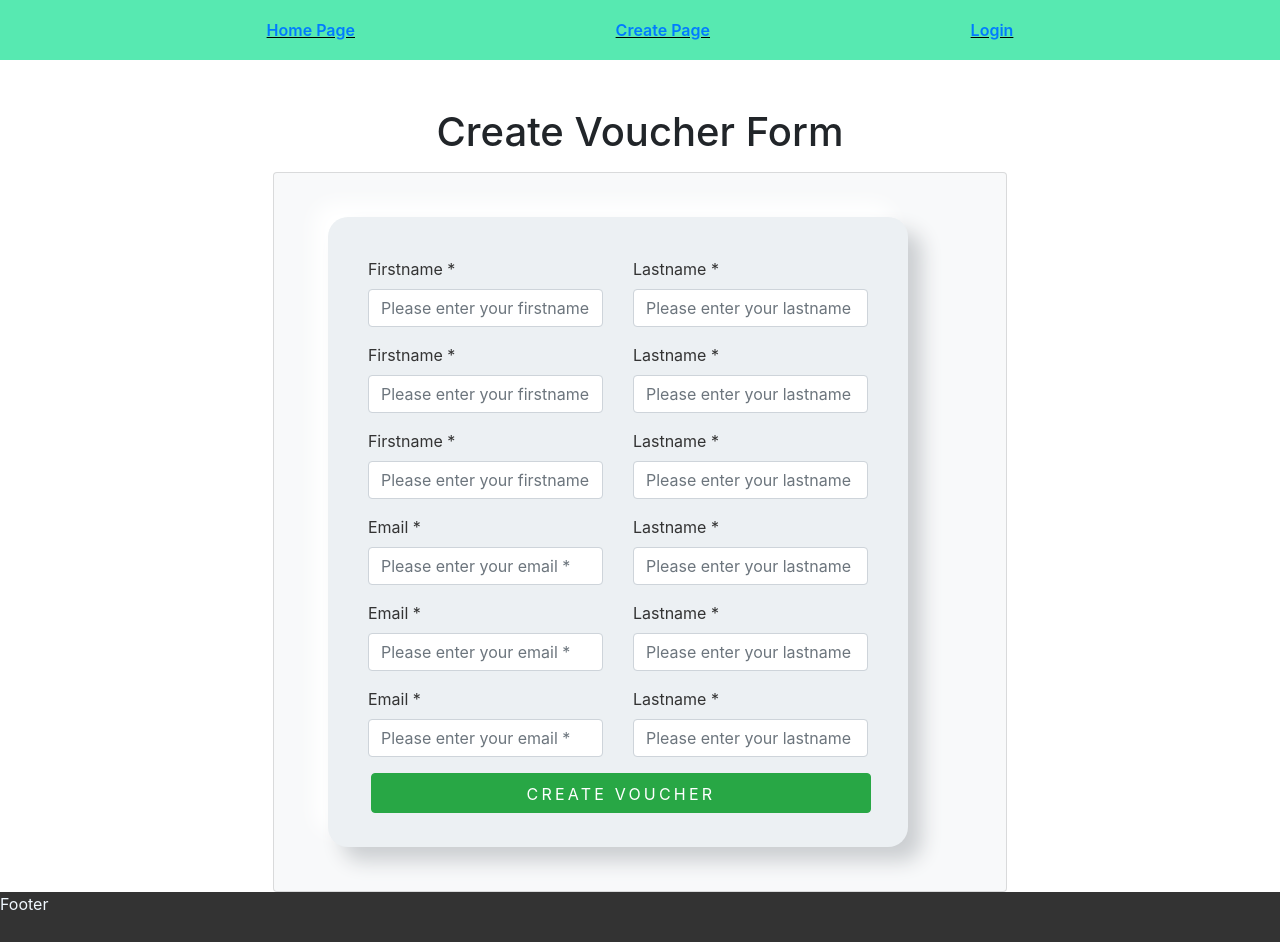
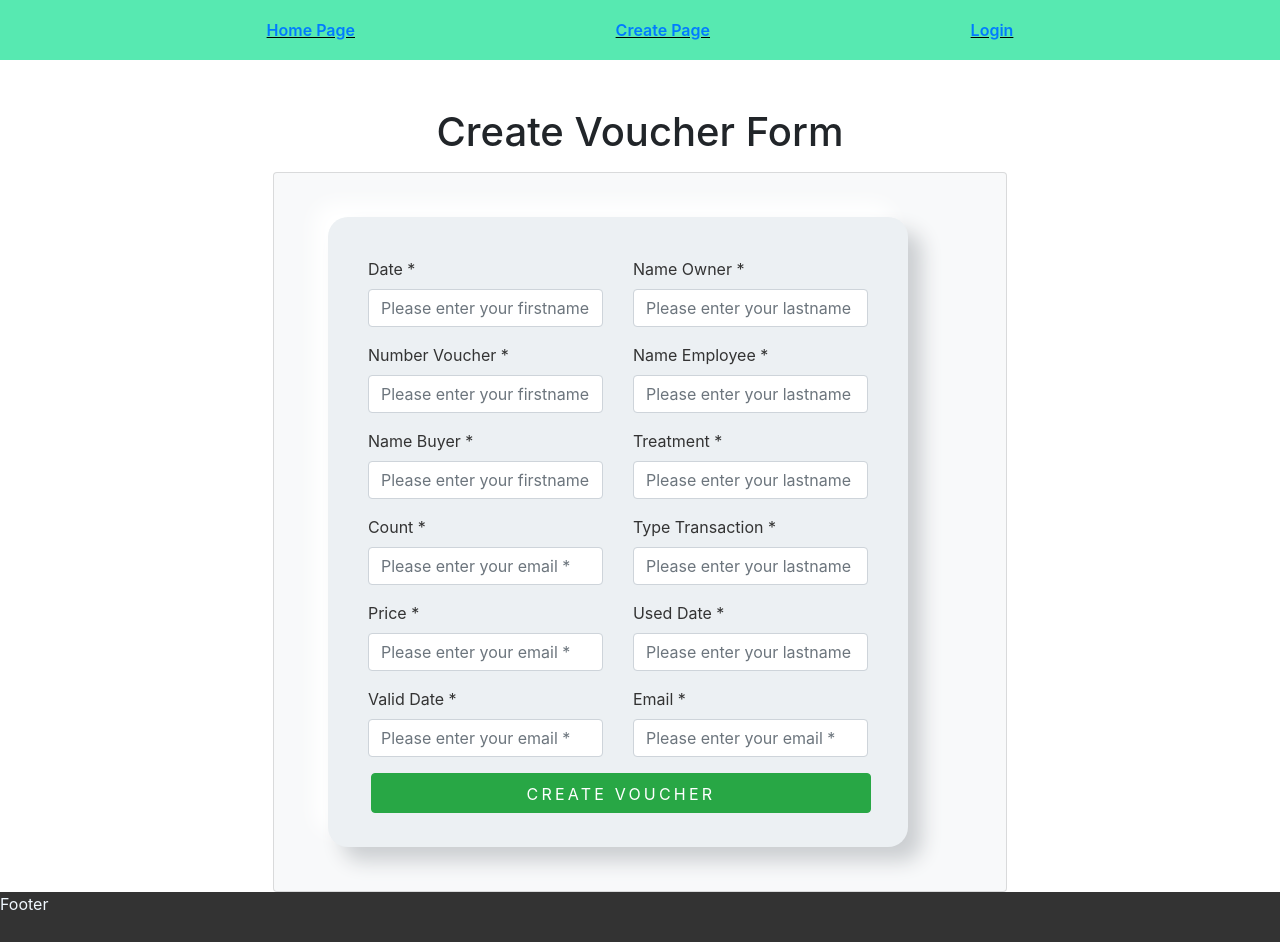
Before and after one commit to nikindtmas1/gift-vouchers, a React (Create React App) app in the folder client/: page /create in a window 1280 px wide. Built offline with nearby package versions, Linux system fonts and the light colour scheme.

Commit message:
Update Create Page

```diff
--- a/client/src/components/CreatePage/CreatePage.js
+++ b/client/src/components/CreatePage/CreatePage.js
@@ -16,26 +16,26 @@ const CreatePage = () => {
                             <div className="controls">
                                 <div className="row">
                                     <div className="col-md-6">
-                                        <div className="form-group"> <label for="form_name">Firstname *</label> <input id="form_name" type="text" name="name" className="form-control" placeholder="Please enter your firstname *" required="required" data-error="Firstname is required." /> </div>
-                                        <div className="form-group"> <label for="form_name">Firstname *</label> <input id="form_name" type="text" name="name" className="form-control" placeholder="Please enter your firstname *" required="required" data-error="Firstname is required." /> </div>
-                                        <div className="form-group"> <label for="form_name">Firstname *</label> <input id="form_name" type="text" name="name" className="form-control" placeholder="Please enter your firstname *" required="required" data-error="Firstname is required." /> </div>
+                                        <div className="form-group"> <label for="form_name">Date *</label> <input id="form_name" type="text" name="name" className="form-control" placeholder="Please enter your firstname *" required="required" data-error="Firstname is required." /> </div>
+                                        <div className="form-group"> <label for="form_name">Number Voucher *</label> <input id="form_name" type="text" name="name" className="form-control" placeholder="Please enter your firstname *" required="required" data-error="Firstname is required." /> </div>
+                                        <div className="form-group"> <label for="form_name">Name Buyer *</label> <input id="form_name" type="text" name="name" className="form-control" placeholder="Please enter your firstname *" required="required" data-error="Firstname is required." /> </div>
                                     </div>
                                     <div className="col-md-6">
-                                        <div className="form-group"> <label for="form_lastname">Lastname *</label> <input id="form_lastname" type="text" name="surname" className="form-control" placeholder="Please enter your lastname *" required="required" data-error="Lastname is required." /> </div>
-                                        <div className="form-group"> <label for="form_lastname">Lastname *</label> <input id="form_lastname" type="text" name="surname" className="form-control" placeholder="Please enter your lastname *" required="required" data-error="Lastname is required." /> </div>
-                                        <div className="form-group"> <label for="form_lastname">Lastname *</label> <input id="form_lastname" type="text" name="surname" className="form-control" placeholder="Please enter your lastname *" required="required" data-error="Lastname is required." /> </div>
+                                        <div className="form-group"> <label for="form_lastname">Name Owner *</label> <input id="form_lastname" type="text" name="surname" className="form-control" placeholder="Please enter your lastname *" required="required" data-error="Lastname is required." /> </div>
+                                        <div className="form-group"> <label for="form_lastname">Name Employee *</label> <input id="form_lastname" type="text" name="surname" className="form-control" placeholder="Please enter your lastname *" required="required" data-error="Lastname is required." /> </div>
+                                        <div className="form-group"> <label for="form_lastname">Treatment *</label> <input id="form_lastname" type="text" name="surname" className="form-control" placeholder="Please enter your lastname *" required="required" data-error="Lastname is required." /> </div>
                                     </div>
                                 </div>
                                 <div className="row">
                                     <div className="col-md-6">
-                                        <div className="form-group"> <label for="form_email">Email *</label> <input id="form_email" type="text" name="name" className="form-control" placeholder="Please enter your email *" required="required" data-error="Valid email is required." /> </div>
-                                        <div className="form-group"> <label for="form_email">Email *</label> <input id="form_email" type="text" name="name" className="form-control" placeholder="Please enter your email *" required="required" data-error="Valid email is required." /> </div>
-                                        <div className="form-group"> <label for="form_email">Email *</label> <input id="form_email" type="text" name="name" className="form-control" placeholder="Please enter your email *" required="required" data-error="Valid email is required." /> </div>
+                                        <div className="form-group"> <label for="form_email">Count *</label> <input id="form_email" type="text" name="name" className="form-control" placeholder="Please enter your email *" required="required" data-error="Valid email is required." /> </div>
+                                        <div className="form-group"> <label for="form_email">Price *</label> <input id="form_email" type="text" name="name" className="form-control" placeholder="Please enter your email *" required="required" data-error="Valid email is required." /> </div>
+                                        <div className="form-group"> <label for="form_email">Valid Date *</label> <input id="form_email" type="text" name="name" className="form-control" placeholder="Please enter your email *" required="required" data-error="Valid email is required." /> </div>
                                     </div>
                                     <div className="col-md-6">
-                                    <div className="form-group"> <label for="form_lastname">Lastname *</label> <input id="form_lastname" type="text" name="surname" className="form-control" placeholder="Please enter your lastname *" required="required" data-error="Lastname is required." /> </div>
-                                    <div className="form-group"> <label for="form_lastname">Lastname *</label> <input id="form_lastname" type="text" name="surname" className="form-control" placeholder="Please enter your lastname *" required="required" data-error="Lastname is required." /> </div>
-                                    <div className="form-group"> <label for="form_lastname">Lastname *</label> <input id="form_lastname" type="text" name="surname" className="form-control" placeholder="Please enter your lastname *" required="required" data-error="Lastname is required." /> </div>
+                                    <div className="form-group"> <label for="form_lastname">Type Transaction *</label> <input id="form_lastname" type="text" name="surname" className="form-control" placeholder="Please enter your lastname *" required="required" data-error="Lastname is required." /> </div>
+                                    <div className="form-group"> <label for="form_lastname">Used Date *</label> <input id="form_lastname" type="text" name="surname" className="form-control" placeholder="Please enter your lastname *" required="required" data-error="Lastname is required." /> </div>
+                                    <div className="form-group"> <label for="form_lastname">Email *</label> <input id="form_lastname" type="email" name="surname" className="form-control" placeholder="Please enter your email *" required="required" data-error="Lastname is required." /> </div>
                                     </div>
                                 </div>
                                 <div className="row">
```
